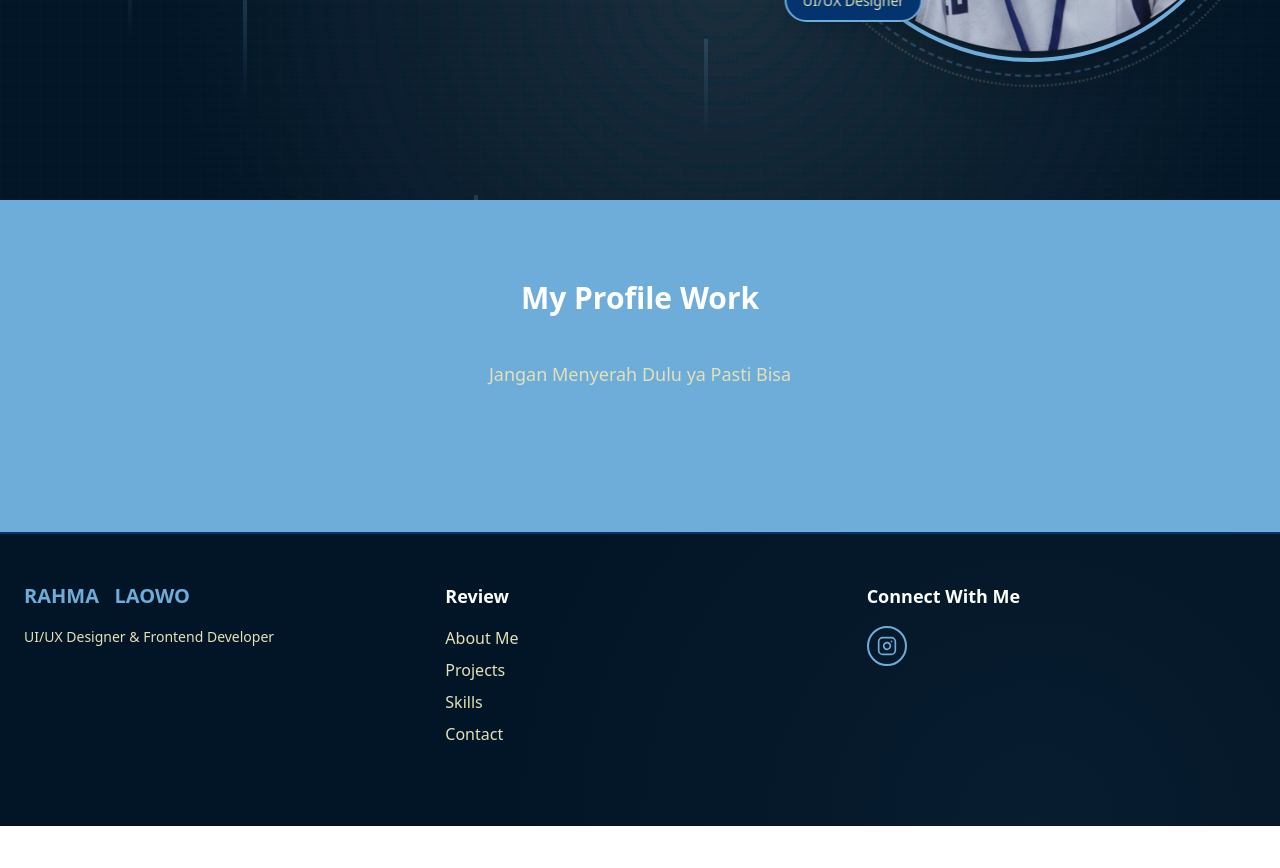
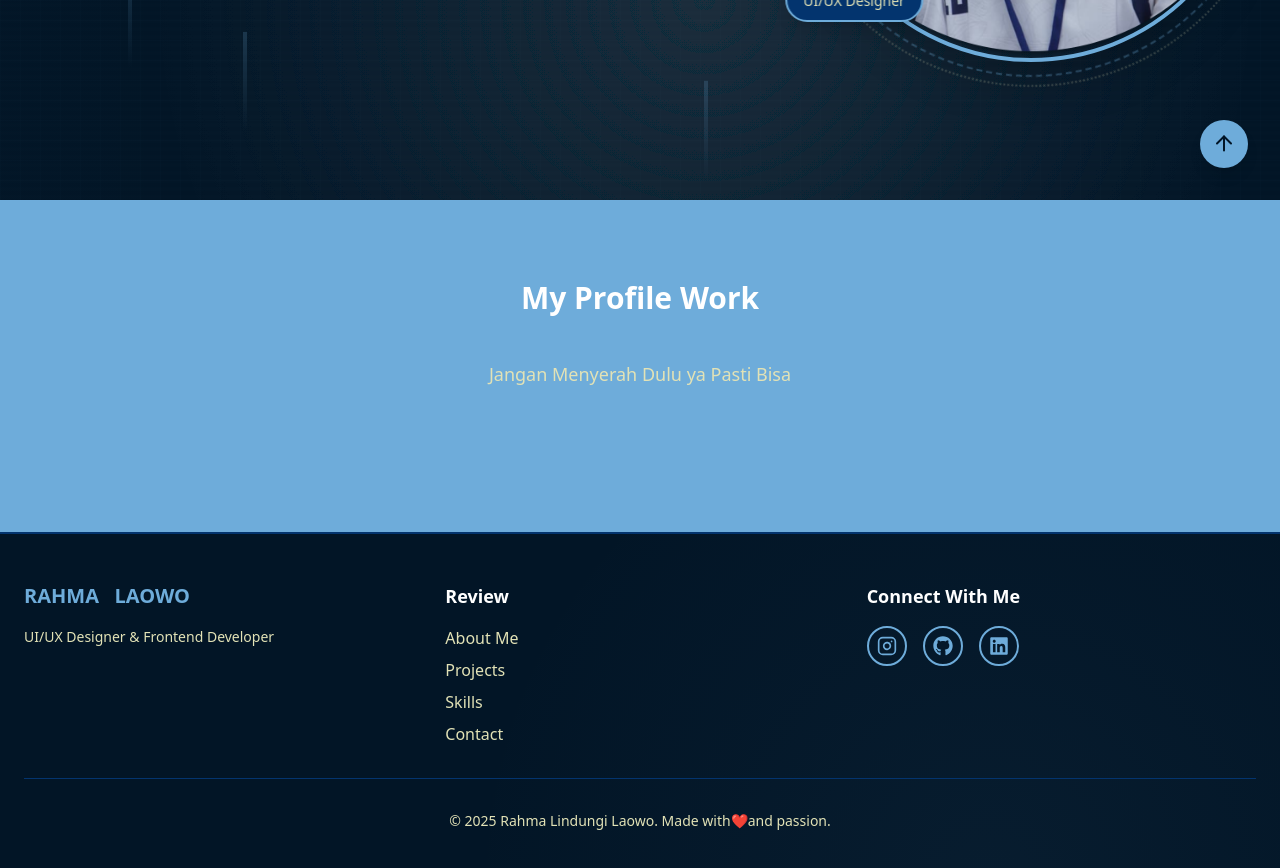
Before and after one commit to LindungiLw/my-profile-portofolio, a React (Vite) app: page / in a window 1280 px wide. Shown: the part 600-1468 px from the top of the page. Before the commit the page ends 1426 px from the top, so only its background shows below. Built offline with nearby package versions, Linux system fonts and the light colour scheme.

Commit message:
Update footersection (add icons)

```diff
--- a/package.json
+++ b/package.json
@@ -16,6 +16,7 @@
     "motion": "^12.23.24",
     "react": "^19.1.1",
     "react-dom": "^19.1.1",
+    "react-icons": "^5.5.0",
     "react-router-dom": "^7.9.5"
   },
   "devDependencies": {
--- a/src/section/footersection.tsx
+++ b/src/section/footersection.tsx
@@ -1,14 +1,30 @@
-import { Instagram } from "lucide-react";
+import { ArrowUp } from "lucide-react";
 import { motion } from "motion/react";
+import { FiInstagram } from "react-icons/fi";
+import { FaGithub, FaLinkedin } from "react-icons/fa";
 
 const socials = [
   {
-    icon: Instagram,
+    icon: FiInstagram,
+    link: "https://www.instagram.com/lindungi05/?__pwa=1",
+  },
+
+  {
+    icon: FaGithub,
+    link: "https://www.instagram.com/lindungi05/?__pwa=1",
+  },
+
+  {
+    icon: FaLinkedin,
     link: "https://www.instagram.com/lindungi05/?__pwa=1",
   },
 ];
 
 export const FooterSection = () => {
+  const scrollToTop = () => {
+    window.scrollTo({ top: 0, behavior: "smooth" });
+  };
+
   return (
     <footer className="bg-[#021526] border-t-2 border-[#03346E] py-12 px-6 relative overflow-hidden">
       <motion.div
@@ -88,7 +104,53 @@ export const FooterSection = () => {
             </div>
           </motion.div>
         </div>
+
+        {/* Copyright */}
+        <motion.div
+          className="pt-8 border-t border-[#03346E]"
+          initial={{ opacity: 0 }}
+          whileInView={{ opacity: 1 }}
+          viewport={{ once: true }}
+        >
+          <p className="text-[#E2E2B6] text-sm text-center flex items-center justify-center gao-2">
+            © 2025 Rahma Lindungi Laowo. Made with{" "}
+            <motion.span
+              animate={{
+                scale: [1, 1.2, 1],
+              }}
+              transition={{
+                duration: 1,
+                repeat: Infinity,
+                repeatDelay: 1,
+              }}
+            >
+              ❤
+            </motion.span>{" "}
+            and passion.
+          </p>
+        </motion.div>
       </div>
+
+      {/* Scroll to Top Button */}
+      <motion.button
+        onClick={scrollToTop}
+        className="fixed bottom-8 right-8 w-12 h-12 rounded-full bg-[#6EACDA] text-[#021526] flex items-center justify-center shadow-lg hover:bg-[#E2E2B6] transition-colors z-50"
+        initial={{ opacity: 0, y: 100 }}
+        whileInView={{ opacity: 1, y: 0 }}
+        viewport={{ once: false }}
+        whileHover={{ scale: 1.1 }}
+        whileTap={{ scale: 0.9 }}
+        aria-label="Scroll to top"
+      >
+        <motion.div
+          animate={{
+            y: [0, -3, 0],
+          }}
+          transition={{ duration: 1.5, repeat: Infinity }}
+        >
+          <ArrowUp className="w-6 h-6" />
+        </motion.div>
+      </motion.button>
     </footer>
   );
 };
```
Also changed, not shown: 1 other file (tests, documents, lock files or other folders).
